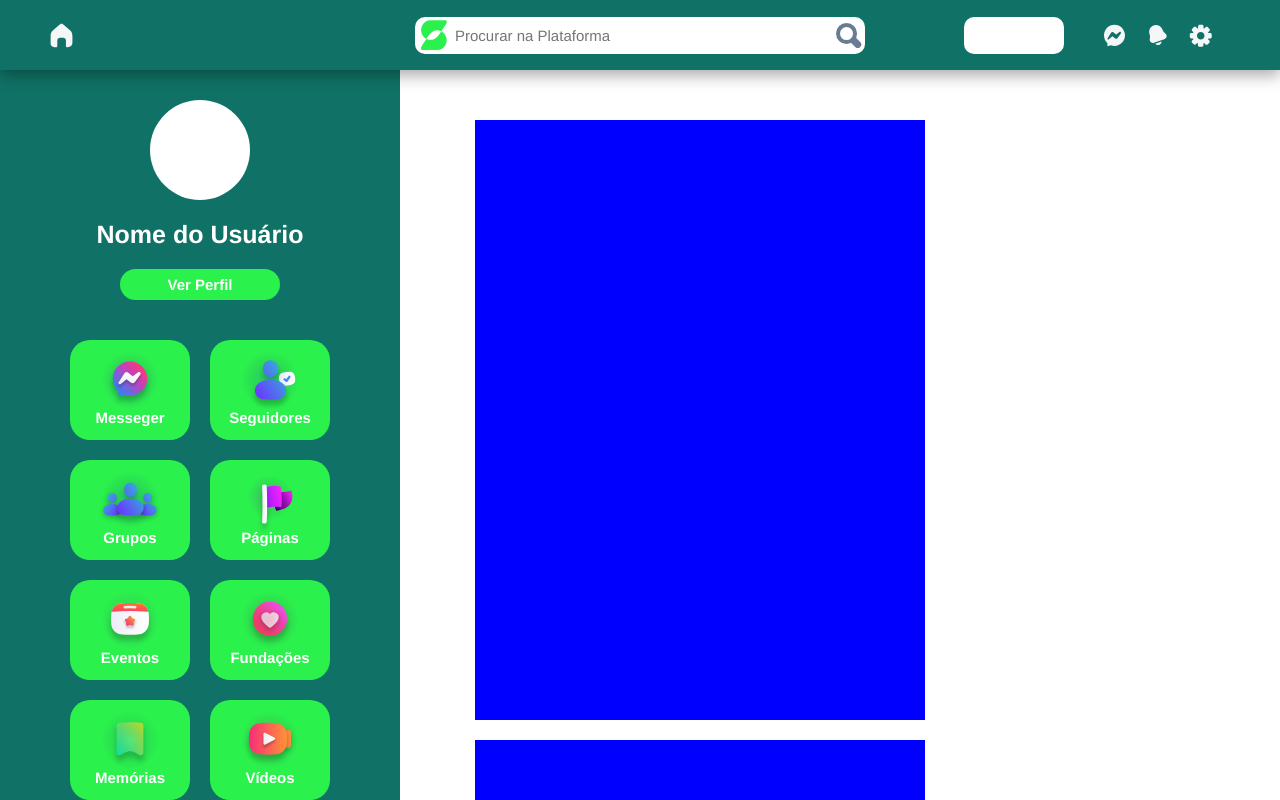
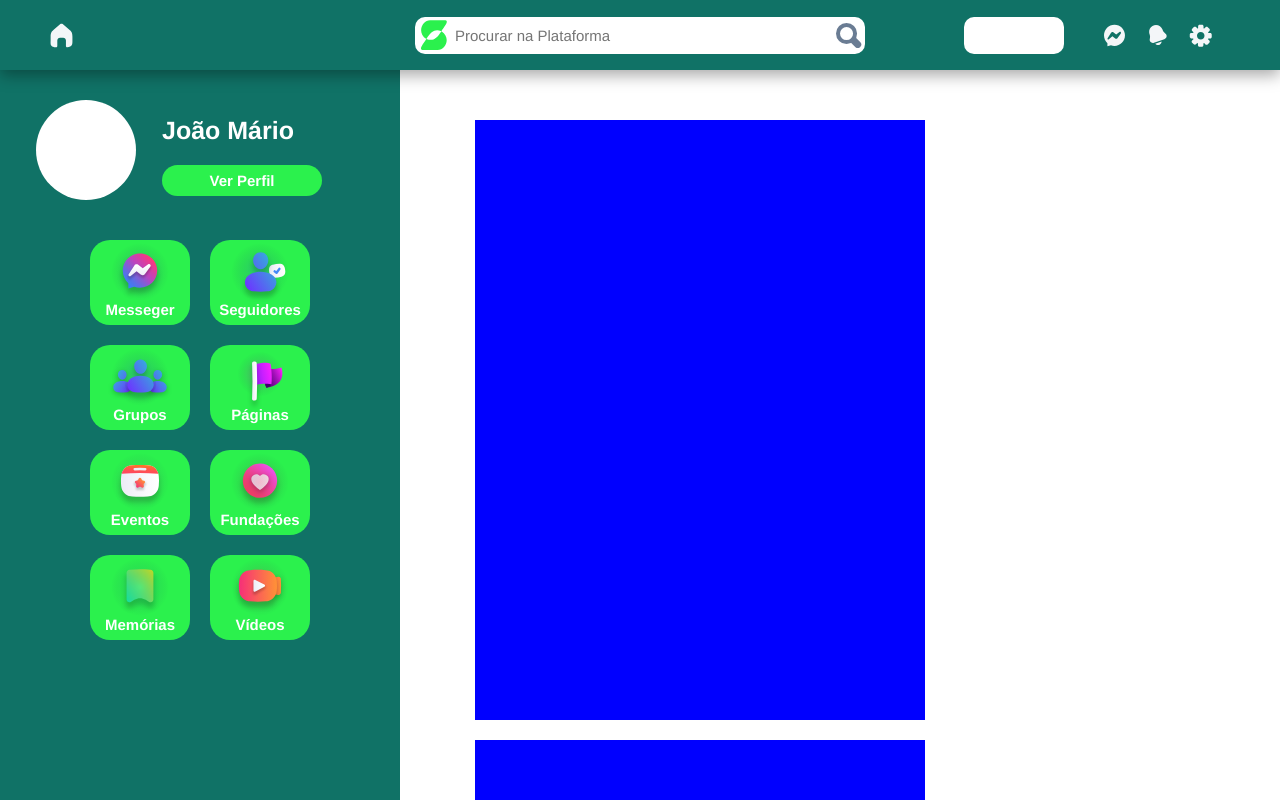
Before and after one commit to regiszaum/projeto-solutinhos, a Vue app: page / in a window 1280 px wide. Shown: the top 800 px of the page. Built offline with nearby package versions, Linux system fonts and the light colour scheme.

Commit message:
adjustments

```diff
--- a/src/components/screens/TelaTimeline.vue
+++ b/src/components/screens/TelaTimeline.vue
@@ -1,8 +1,8 @@
 <template>
   <div>
     <NavBar/>
+    <ProfileCatalog/>
     <div class="content">
-      <ProfileCatalog/>
 
       <div v-for="el in array" :key="el" class="box">
 
--- a/src/components/shared/Option.vue
+++ b/src/components/shared/Option.vue
@@ -23,8 +23,8 @@
 
     margin: 10px;
 
-    width: 120px;
-    height: 100px;
+    width: 100px;
+    height: 85px;
 
     border-radius: 20px;
 
--- a/src/components/shared/ProfileCatalog.vue
+++ b/src/components/shared/ProfileCatalog.vue
@@ -2,7 +2,7 @@
   <div class="catalog-wrapper">
     <div class="catalog-profile-info">
       <div id="proile-pic-wrapper"></div>
-      <h1>Nome do Usuário</h1>
+      <h1>João Mário</h1>
       <button>Ver Perfil</button>
     </div>
     <div class="catalog-options">
@@ -32,9 +32,7 @@ export default{
 <style scoped>
 
  .catalog-wrapper{
-   position: absolute;
-   top: -100px;
-   right: 550px;
+   position: fixed;
 
    display: flex;
    flex-direction: column;
@@ -50,13 +48,23 @@ export default{
   .catalog-profile-info{
     margin-top: 100px;
 
-    display: flex;
-    flex-direction: column;
-    align-items: center;
-    justify-content: center;
+    width: 380px;
+
+    display: grid;
+    grid-template-columns: 40% 60%;
+    grid-template-rows: 60% 40%;
+    grid-template-areas:
+      "a b"
+      "a c"
+    ;
   }
 
   #proile-pic-wrapper{
+    grid-area: a;
+
+    align-self: center;
+    justify-self: center;
+
     width: 100px;
     height: 100px;
 
@@ -66,13 +74,20 @@ export default{
   }
 
   .catalog-profile-info h1{
-    margin-top: 20px;
+    grid-area: b;
+
+    height: auto;
+
+    align-self: center;
 
     font-size: 25px;
   }
 
   .catalog-profile-info button {
-    margin-top: 20px;
+    grid-area: c;
+
+    align-self: center;
+    justify-self: flex-start;
 
     background-color: var(--verde);
 
```
